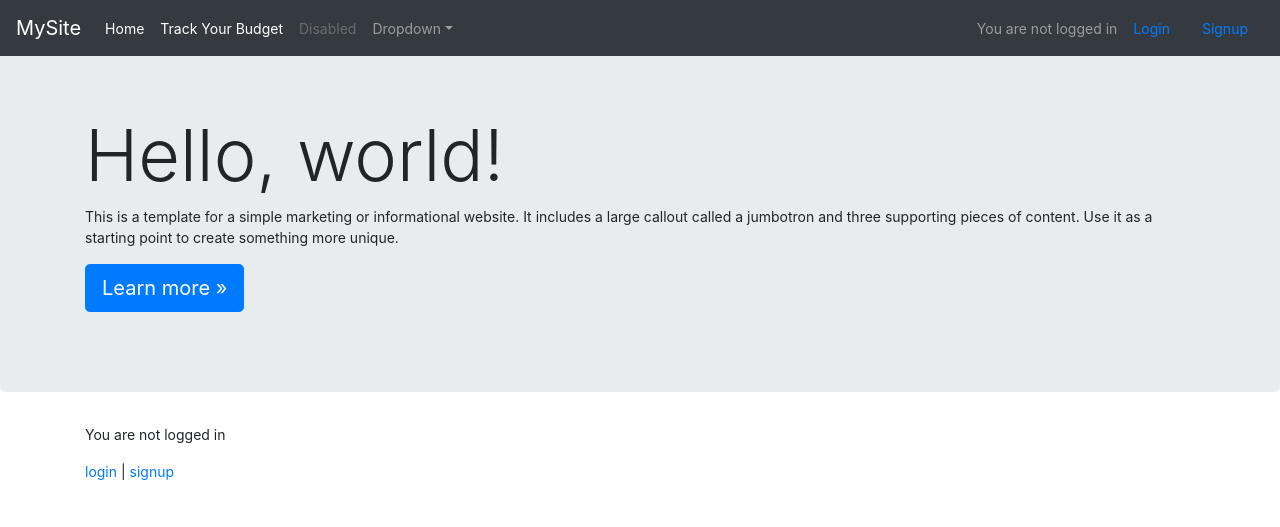
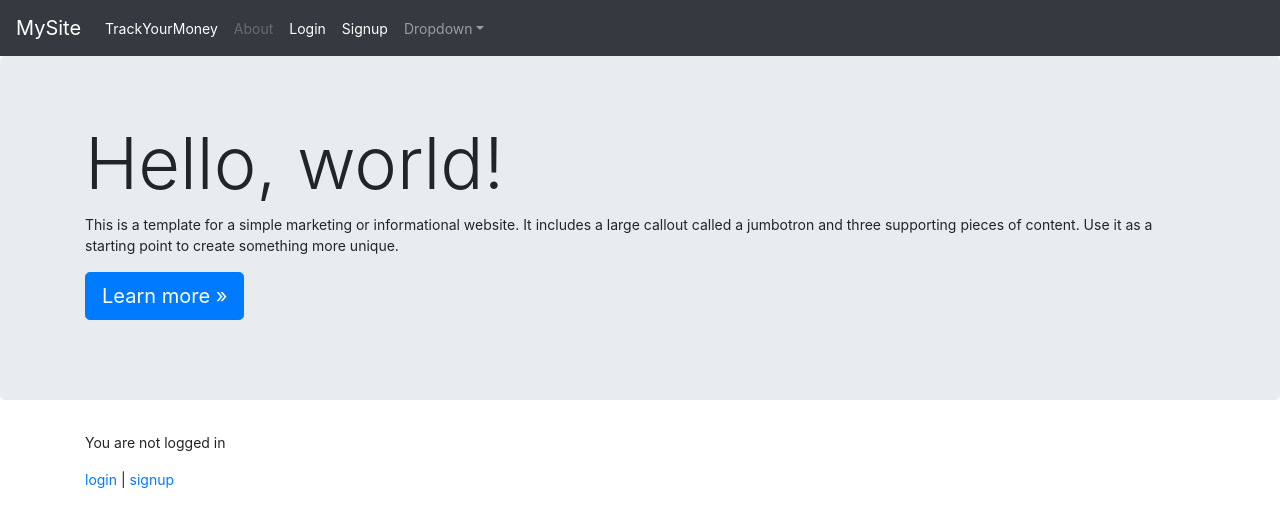
Before and after one commit to babayotta/mysite_old, a Django app: page / in a window 1280 px wide. Shown: the top 527 px of the page. Run offline with Django 3.2, Linux system fonts and the light colour scheme; some libraries are stand-ins or nearby versions.

Commit message:
some updates for templates

```diff
--- a/src/static/mysite/base.css
+++ b/src/static/mysite/base.css
@@ -15,6 +15,8 @@
 
 body {
     font-size: .875rem;
+    /* Move down content because we have a fixed navbar that is 3.5rem tall */
+    padding-top: 3.5rem;
 }
 
 .feather {
@@ -27,16 +29,17 @@ body {
  * Content
  */
 
-[role="main"] {
-    /*padding-top: 133px; !* Space for fixed navbar *!*/
-    padding-top: 3.5rem; /* Space for fixed navbar */
-}
+/*[role="main"] {*/
+/*    !*padding-top: 133px; !* Space for fixed navbar *!*!*/
+/*    padding-top: 3.5rem; !* Space for fixed navbar *!*/
+/*}*/
 
-@media (min-width: 768px) {
-    [role="main"] {
-        padding-top: 48px; /* Space for fixed navbar */
-    }
-}
+/*@media (min-width: 768px) {*/
+/*    [role="main"] {*/
+/*        !*padding-top: 48px; !* Space for fixed navbar *!*!*/
+/*        padding-top: 3.5rem; !* Space for fixed navbar *!*/
+/*    }*/
+/*}*/
 
 /*
  * Navbar
--- a/src/templates/mysite/base_new.html
+++ b/src/templates/mysite/base_new.html
@@ -51,14 +51,23 @@
     <div class="collapse navbar-collapse" id="navbarsExampleDefault">
         <ul class="navbar-nav mr-auto">
             <li class="nav-item active">
-                <a class="nav-link" href="#">Home <span class="sr-only">(current)</span></a>
-            </li>
-            <li class="nav-item active">
-                <a class="nav-link" href="{% url 'tyb:list_of_transactions' %}">Track Your Budget</a>
+                <a class="nav-link" href="{% url 'tyb:list_of_transactions' %}">TrackYourMoney</a>
             </li>
             <li class="nav-item">
-                <a class="nav-link disabled" href="#">Disabled</a>
+                <a class="nav-link disabled" href="#">About</a>
             </li>
+            {% if user.is_authenticated %}
+                <li class="nav-item active">
+                    <a class="nav-link" href="{% url 'logout' %}">Logout</a>
+                </li>
+            {% else %}
+                <li class="nav-item active">
+                    <a class="nav-link" href="{% url 'login' %}">Login</a>
+                </li>
+                <li class="nav-item active">
+                    <a class="nav-link" href="{% url 'signup' %}">Signup</a>
+                </li>
+            {% endif %}
             <li class="nav-item dropdown">
                 <a class="nav-link dropdown-toggle" href="#" id="dropdown01"
                    data-toggle="dropdown" aria-haspopup="true"
@@ -70,16 +79,6 @@
                 </div>
             </li>
         </ul>
-        <div class="form-inline">
-            {% if user.is_authenticated %}
-                <span class="navbar-text">Hi {{ user.username }}!</span>
-                <a class="nav-link" href="{% url 'logout' %}">Logout</a>
-            {% else %}
-                <span class="navbar-text">You are not logged in</span>
-                <a class="nav-link" href="{% url 'login' %}">Login</a>
-                <a class="nav-link" href="{% url 'signup' %}">Signup</a>
-            {% endif %}
-        </div>
     </div>
 </nav>
 {% block content %}
--- a/src/templates/mysite/home.html
+++ b/src/templates/mysite/home.html
@@ -5,7 +5,7 @@
 {% endblock %}
 
 {% block content %}
-    <main role="main">
+{#    <main role="main">#}
         <!-- Main jumbotron for a primary marketing message or call to action -->
         <div class="jumbotron">
             <div class="container">
@@ -26,5 +26,5 @@
                 <a href="{% url 'signup' %}">signup</a>
             {% endif %}
         </div>
-    </main>
+{#    </main>#}
 {% endblock %}
--- a/src/templates/mysite/signup.html
+++ b/src/templates/mysite/signup.html
@@ -5,7 +5,7 @@
 {% endblock %}
 
 {% block content %}
-    <main role="main">
+{#    <main role="main">#}
         <div class="container">
             <h2>Sign up</h2>
             <form method="post">
@@ -14,5 +14,5 @@
                 <button type="submit">Sign up</button>
             </form>
         </div> <!-- /container -->
-    </main>
+{#    </main>#}
 {% endblock %}
--- a/src/templates/registration/login.html
+++ b/src/templates/registration/login.html
@@ -3,7 +3,7 @@
 {% block title %}Login{% endblock %}
 
 {% block content %}
-    <main role="main">
+{#    <main role="main">#}
         <div class="container">
             <h2>Login</h2>
             <form method="post">
@@ -12,5 +12,5 @@
                 <button type="submit">Login</button>
             </form>
         </div> <!-- /container -->
-    </main>
+{#    </main>#}
 {% endblock %}
```
